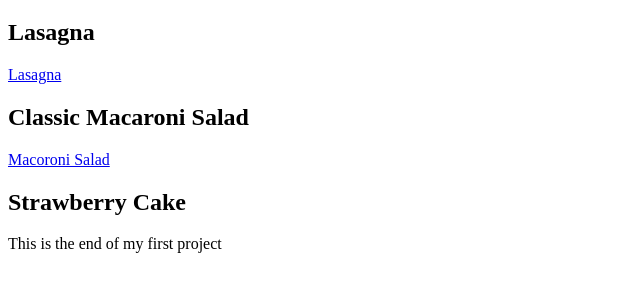
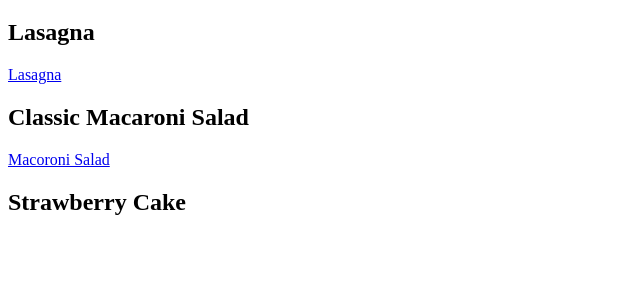
Before and after one commit to gordonzhang1/p1recipes, a plain HTML site: page index.html in a window 1280 px wide. Shown: the part 61-352 px from the top of the page, without its empty margins (0-640 px from the left). Drawn offline with Linux system fonts and the light colour scheme.

Commit message:
Update index.html

```diff
--- a/index.html
+++ b/index.html
@@ -20,7 +20,6 @@
 
     <h2>Strawberry Cake</h2>
 
-    <p>This is the end of my first project</p>
 
 
 
```
